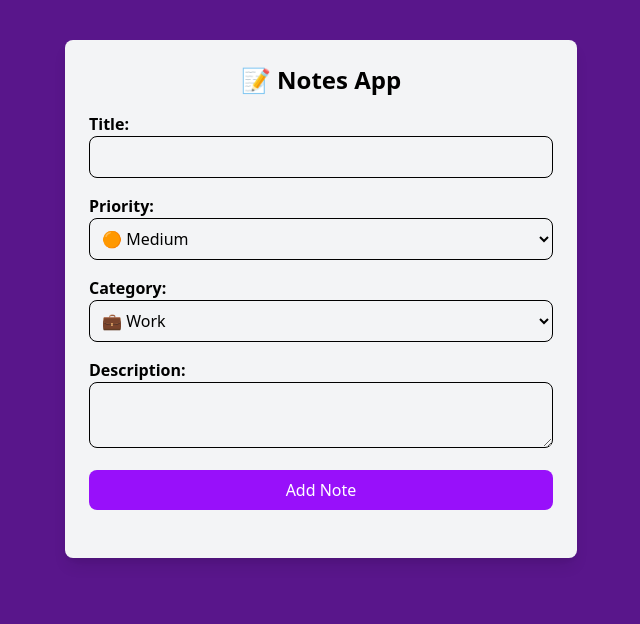
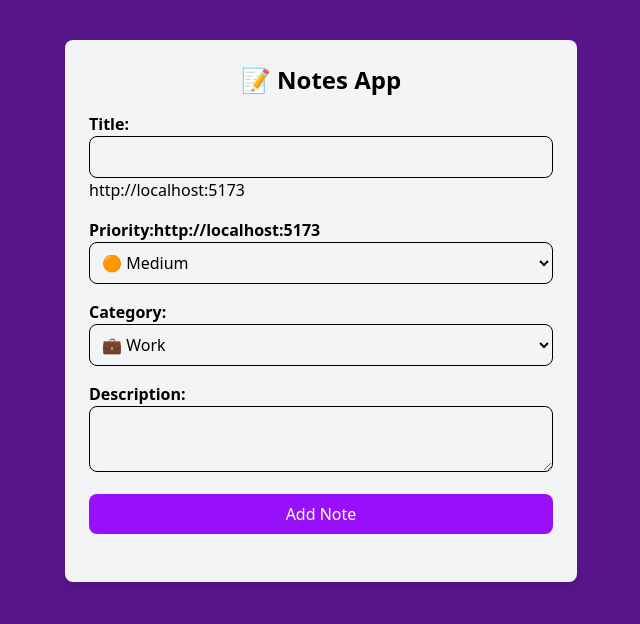
Before and after one commit to robson-muniz/note-app, a React (Vite) app: page / in a window 1280 px wide. Shown: the top 624 px of the page, without its empty margins (319-959 px from the left). Built offline with nearby package versions, Linux system fonts and the light colour scheme.

Commit message:
Controlled Input

```diff
--- a/src/components/NoteForm.jsx
+++ b/src/components/NoteForm.jsx
@@ -15,14 +15,14 @@ const NoteForm = () => {
                 <input
                     type="text"
                     className="w-full p-2 border rounded-lg"
-                    value={title} // ERROR 4: Using correct state variable
+                    value={title} // ERROR 4: Using correct s http://localhost:5173tate variable
                     onChange={(e) => setTitle(e.target.value)} // ERROR 5: Using correct setter
-                />
+                /> http://localhost:5173
             </div>
 
             <div className="mb-4">
                 <label htmlFor="priority" className="block font-semibold">
-                    Priority:
+                    Priority:http://localhost:5173
                 </label>
                 <select
                     className="w-full p-2 border rounded-lg"
@@ -60,6 +60,7 @@ const NoteForm = () => {
                     onChange={(e) => setDescription(e.target.value)}
                 ></textarea>
             </div>
+
             <button className="w-full bg-purple-500 text-white py-2 rounded-lg cursor-pointer hover: bg-purple-600">
                 Add Note
             </button>
```
